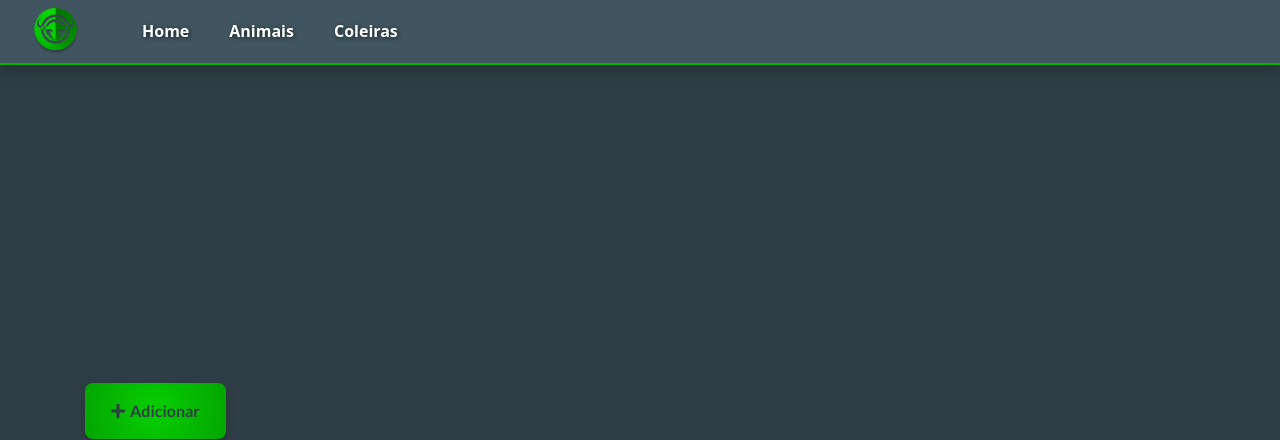
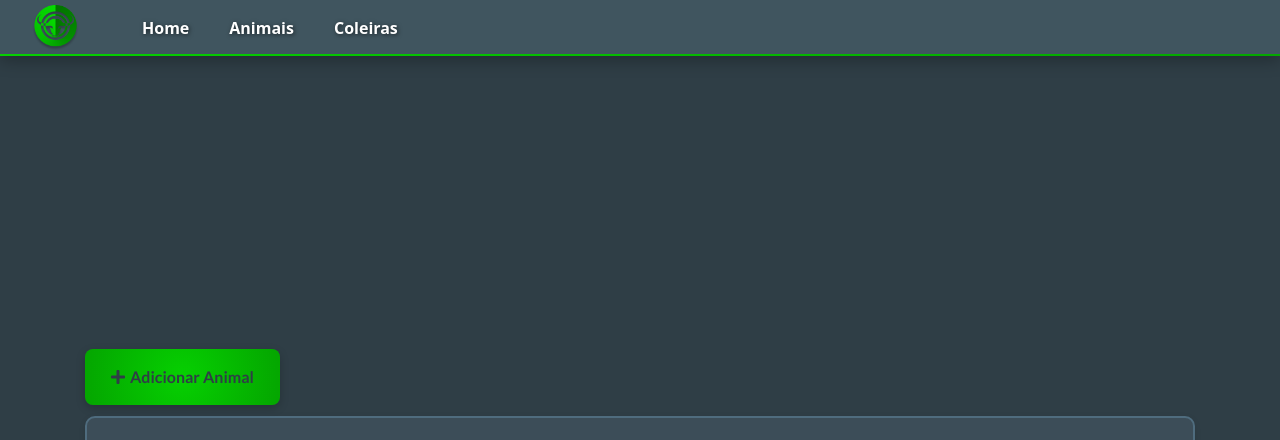
Before and after one commit to bubatag/crud-express, a Node server app: page /animais in a window 1280 px wide. Shown: the top 440 px of the page. Run offline with Node 20, Linux system fonts and the light colour scheme; data that the repository does not hold is empty; some libraries are stand-ins or nearby versions.

Commit message:
Alteração hover navbar

```diff
--- a/public/css/style.css
+++ b/public/css/style.css
@@ -1,31 +1,70 @@
 html, body {
   height: 100%;
-  margin: 0;
-  padding: 0;
+  margin-top: 0;
+  padding-top: 0;
 }
 
+
+
 /* NAVBAR */
+#navbar {
+ background-color: #40555F;
+ box-shadow: 0 4px 16px rgba(0, 0, 0, 0.3);
+ position: sticky;
+ top: 0;
+ width: 100%;
+ z-index: 2;
+ height: 7vh;
+}
+
+#navbar::after {
+  content: '';
+  position: absolute;
+  left: 0;
+  bottom: 0;
+  height: 0.3vh; /* altura da borda */
+  width: 100%;
+  background: linear-gradient(to right, #06D001,  #04A600);
+  z-index: -1;
+}
+
+#logo-nav {
+  transition: transform 0.3s ease, filter 0.3s ease;
+}
+
+#logo-nav:hover {
+  transform: scale(1.1);
+  filter: brightness(1.4) drop-shadow(0 0 0px #06D001);
+}
+
+
+
 .nav-item{
   color: white;
   font-weight: bold;
 }
 
-.nav-link {
-  position: relative;
-  color: #fff;
-  transition: color 0.3s ease;
-}
+
+
 
 #nav-link {
+
+  position: relative;
   color: #fff;
   text-decoration: none;
   transition: transform 0.3s ease, color 0.3s ease;
+  /* transition: color 0.3s ease; */
 }
 
 #nav-link:hover {
   color: #1DFF18;
   transform: scale(1.1);
+  /* filter: brightness(1.0) drop-shadow(0 0 0px #06D001); */
 }
+
+
+
+
 /* COMEÇA INDEX.EJS */
 tbody tr:nth-child(odd) {
     background-color: white;
@@ -40,15 +79,15 @@ tbody tr:nth-child(odd) {
     background-color: #90A955;
   }
 
+  /*---------------------------------------------------------------*/
+
+
   .tabela-container {
     background-color: #374751;
     padding: 2%;
     width: 100%;
     display: inline-block; /* Faz com que a "borda" fique justinha na tabela */
   }
-
-
-
 
 
 #tabelas{
--- a/views/animais.ejs
+++ b/views/animais.ejs
@@ -3,7 +3,7 @@
 
 <div class="container min-vh-100" style="display: flex; flex-direction: column; align-items: flex-start;">
 
-<button style="display: block; text-align: left;" type="button" class="btn btn-success" id="adicionar" data-toggle="modal" data-target="#AdicionarAnimalModal"><i class="fa fa-plus" style="margin-right: 5px;"></i>Adicionar</button>
+<button style="display: block; text-align: left;" type="button" class="btn btn-success" id="adicionar" data-toggle="modal" data-target="#AdicionarAnimalModal"><i class="fa fa-plus" style="margin-right: 5px;"></i>Adicionar Animal</button>
 <div class="tabela-container" id="tabelas">
 
   <table class="table bg-dark-custom table-striped">
--- a/views/partials/navbar.ejs
+++ b/views/partials/navbar.ejs
@@ -1,13 +1,10 @@
-<nav class="navbar navbar-expand-lg" style="background-color: #40555F;
- box-shadow: 0 4px 16px rgba(0, 0, 0, 0.3);
- border-bottom: 2px solid #04b301;
- margin-bottom: 2%;  position: sticky; top: 0; width: 100%; z-index: 2">
+<nav class="navbar navbar-expand-lg" id="navbar">
 
   <div class="d-flex align-items-center" style="width: 100%;">
 
     <ul class="navbar-nav d-flex flex-row align-items-center gap-4" style="margin-left: 2rem;">
       <li class="nav-item">
-            <img src="/images/logo-menor.png" alt="Logo" style="width: 60%; height: auto;">
+            <img src="/images/logo-menor.png" alt="Logo" style="width: 60%; height: auto;" id="logo-nav">
       </li>
       <li class="nav-item">
         <a class="nav-link" id="nav-link" href="/index"
```
Also changed, not shown: views/coleiras.ejs (+4 -4 lines).
